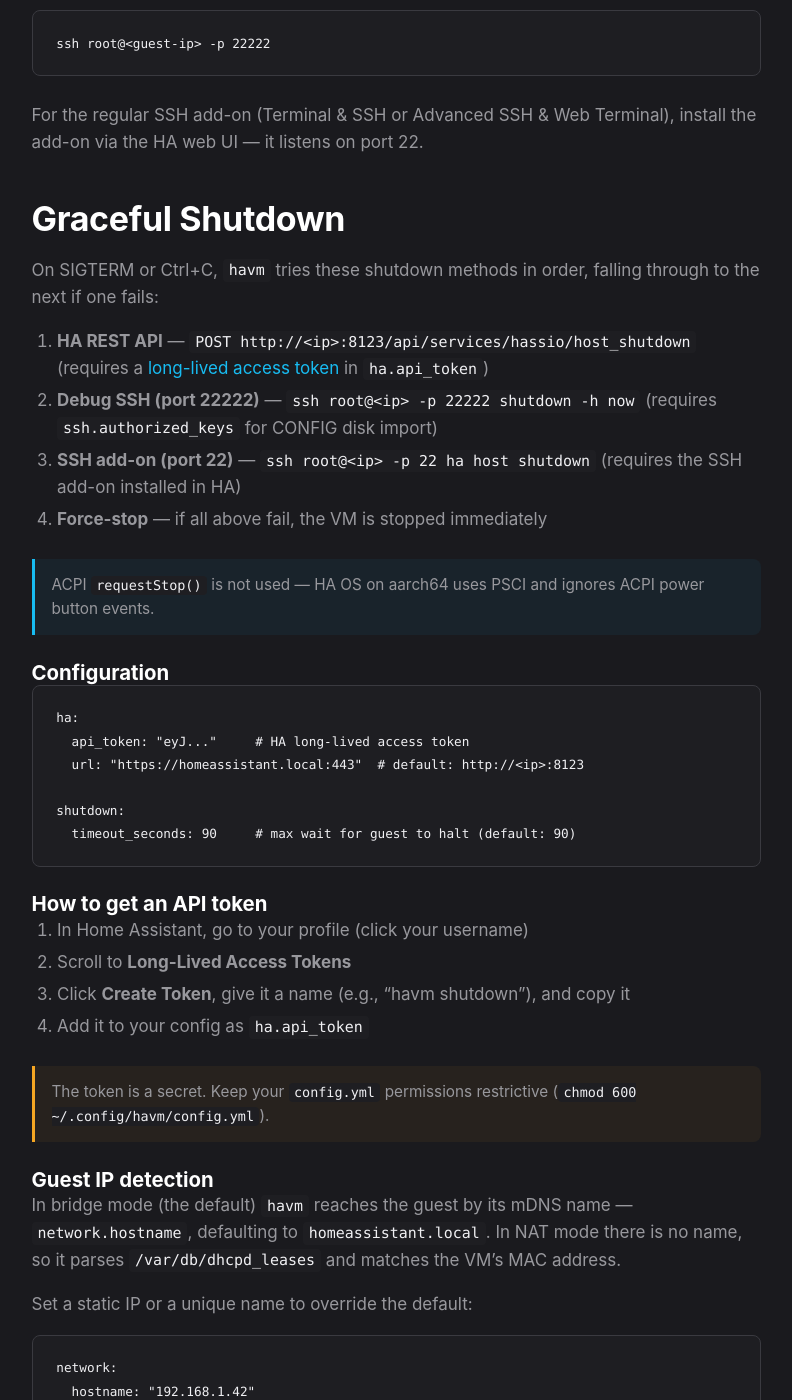
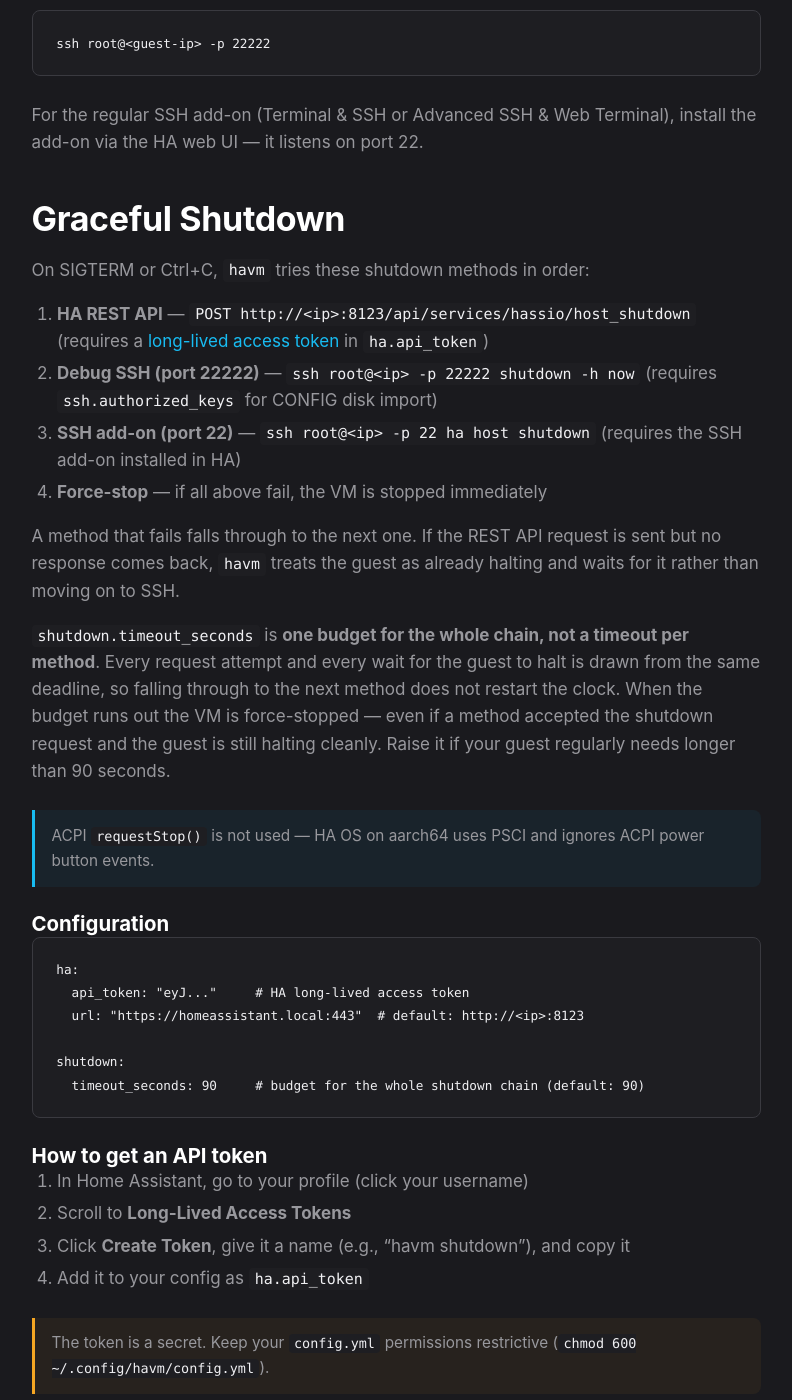
Before and after one commit to IngmarStein/havm, a Jekyll site: the page built from docs/ssh-shutdown.md, in a window 1280 px wide and 1400 px high, scrolled down 648 px. Shown: the whole window, without its empty margins (244-1036 px from the left). Built offline with Jekyll 4.4.1, drawn with Linux system fonts in a browser that asks for light colours.

Commit message:
docs: describe the shutdown budget as one deadline, not per method
`docs/ssh-shutdown.md` presented the shutdown chain as methods that each fall
through on failure and `shutdown.timeout_seconds` as "max wait for guest to
halt", which reads as a fresh 90 seconds per method. Issue #11 replaced that
with a single shared deadline: every request attempt and every wait for the
guest consumes the same budget, so falling through does not restart the clock,
and the guest is force-stopped when the budget runs out even if a method
accepted the request and it is still halting cleanly.

Also records the one asymmetry in the chain: a REST request that is sent but
never answered is treated as the guest already halting and is waited on, while
an SSH failure falls through to the next method.

````diff
--- a/docs/ssh-shutdown.md
+++ b/docs/ssh-shutdown.md
@@ -50,6 +49,17 @@
 3. **SSH add-on (port 22)** — `ssh root@<ip> -p 22 ha host shutdown`
    (requires the SSH add-on installed in HA)
 4. **Force-stop** — if all above fail, the VM is stopped immediately
+
+A method that fails falls through to the next one. If the REST API request is
+sent but no response comes back, `havm` treats the guest as already halting and
+waits for it rather than moving on to SSH.
+
+`shutdown.timeout_seconds` is **one budget for the whole chain, not a
+timeout per method**. Every request attempt and every wait for the guest to
+halt is drawn from the same deadline, so falling through to the next method
+does not restart the clock. When the budget runs out the VM is force-stopped —
+even if a method accepted the shutdown request and the guest is still halting
+cleanly. Raise it if your guest regularly needs longer than 90 seconds.
 
 <div class="note">
 ACPI <code>requestStop()</code> is not used — HA OS on aarch64 uses PSCI
@@ -64,7 +74,7 @@
   url: "https://homeassistant.local:443"  # default: http://<ip>:8123
 
 shutdown:
-  timeout_seconds: 90     # max wait for guest to halt (default: 90)
+  timeout_seconds: 90     # budget for the whole shutdown chain (default: 90)
 ```
 
 ### How to get an API token
````
Also changed, not shown: other parts of docs/ssh-shutdown.md (+1 -2 lines).
